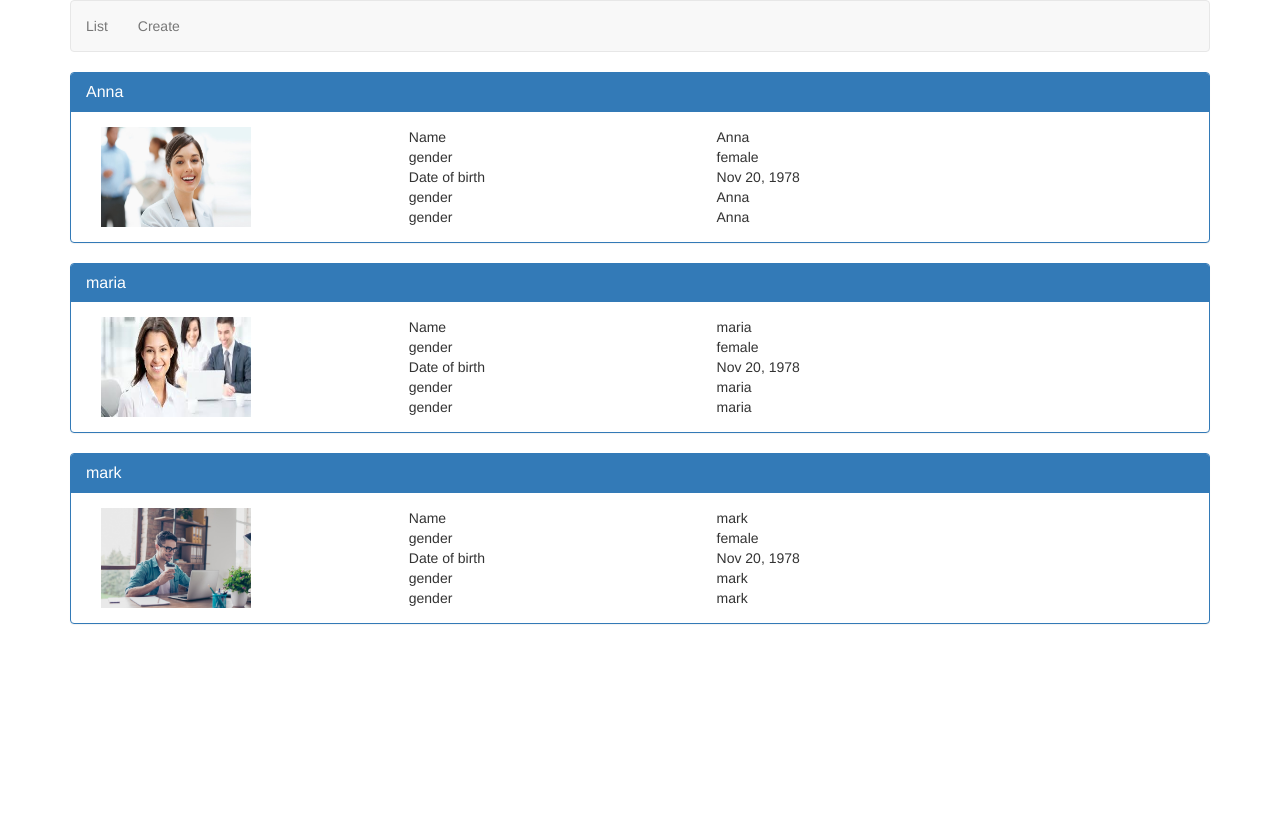
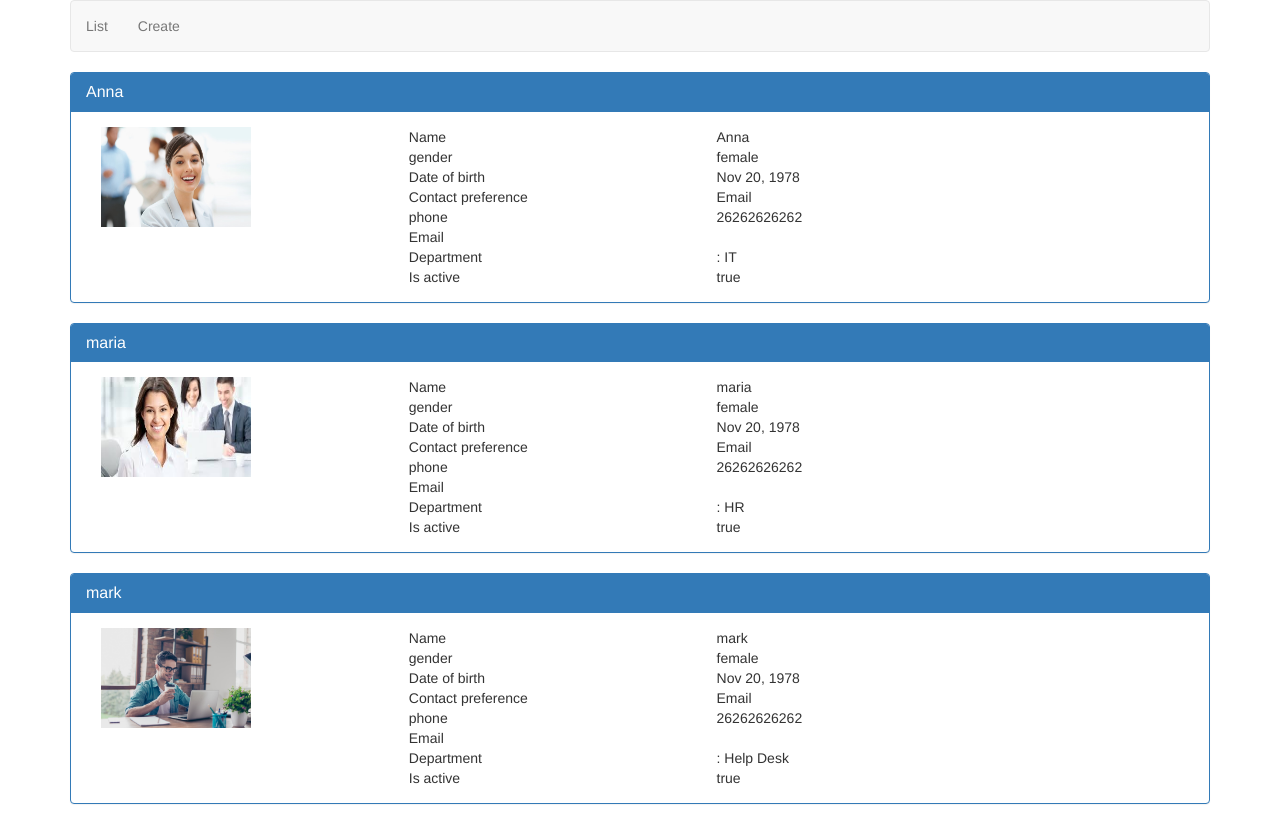
Before and after one commit to LeandroCarolino01/angular-crud, an Angular app: page /list in a window 1280 px wide. Before the commit the page ends 800 px from the top, so only its background shows below. Built offline with nearby package versions, Linux system fonts and the light colour scheme.

Commit message:
ng switch added

```diff
--- a/src/app/create-employee.component.html
+++ b/src/app/create-employee.component.html
@@ -1,15 +1,25 @@
-
-<form #employeeForm="ngForm" (ngSubmit)="saveEmployee(employee)">
-
+<form #employeeForm="ngForm" (ngSubmit)="saveEmployee()">
   <div class="panel panel-primary">
     <div class="panel-heading">
       <h3 class="panel-title">Create Employee</h3>
     </div>
 
     <div class="panel-body">
-      <div class="form-group" [class.has-error]="name.invalid && name.touched" [class.has-success]="name.valid">
+      <div
+        class="form-group"
+        [class.has-error]="name.invalid && name.touched"
+        [class.has-success]="name.valid"
+      >
         <label for="name" class="control-label">Name</label>
-        <input required id="name" [(ngModel)]="employee.name" name="name" type="text" class="form-control" #name="ngModel">
+        <input
+          required
+          id="name"
+          [(ngModel)]="employee.name"
+          name="name"
+          type="text"
+          class="form-control"
+          #name="ngModel"
+        />
         <span class="help-block" *ngIf="name.invalid && name.touched">
           name is required
         </span>
@@ -17,7 +27,16 @@
 
       <div class="form-group" [class.has-error]="email.invalid">
         <label for="email" class="control-label">Email</label>
-        <input [required]="contactPreference.value === 'email'" pattern="^[a-zA-Z0-9.!#$%&amp;’*+/=?^_`{|}~-]+@[a-zA-Z0-9-]+(?:\.[a-zA-Z0-9-]+)*$" id="email"  [(ngModel)]="employee.email" name="email" #email="ngModel" type="text" class="form-control">
+        <input
+          [required]="contactPreference.value === 'email'"
+          pattern="^[a-zA-Z0-9.!#$%&amp;’*+/=?^_`{|}~-]+@[a-zA-Z0-9-]+(?:\.[a-zA-Z0-9-]+)*$"
+          id="email"
+          [(ngModel)]="employee.email"
+          name="email"
+          #email="ngModel"
+          type="text"
+          class="form-control"
+        />
         <span class="help-block" *ngIf="email.errors?.required">
           email is required
         </span>
@@ -28,104 +47,193 @@
 
       <div class="form-group" [class.has-error]="phoneNumber.invalid">
         <label for="phoneNumber" class="control-label">Phone Number</label>
-        <input id="phoneNumber" [required]="contactPreference.value === 'phone'" #phoneNumber="ngModel" [(ngModel)]="employee.phoneNumber" name="phoneNumber" type="text" class="form-control">
+        <input
+          id="phoneNumber"
+          [required]="contactPreference.value === 'phone'"
+          #phoneNumber="ngModel"
+          [(ngModel)]="employee.phoneNumber"
+          name="phoneNumber"
+          type="text"
+          class="form-control"
+        />
         <span class="help-block" *ngIf="phoneNumber.errors?.required">
           Phone Number is required
         </span>
       </div>
 
-      <div class="form-group" [class.has-error]="contactPreference.touched && contactPreference.invalid">
-
+      <div
+        class="form-group"
+        [class.has-error]="
+          contactPreference.touched && contactPreference.invalid
+        "
+      >
         <label class="control-label">Contact Preference</label>
 
         <div class="form-control">
           <label class="radio-inline">
-            <input type="radio" required #contactPreference="ngModel" name="contactPreference" [(ngModel)]="employee.contactPreference" value="email">
+            <input
+              type="radio"
+              required
+              #contactPreference="ngModel"
+              name="contactPreference"
+              [(ngModel)]="employee.contactPreference"
+              value="email"
+            />
             Email
           </label>
           <label class="radio-inline">
-            <input type="radio"  required #contactPreference="ngModel" name="contactPreference" [(ngModel)]="employee.contactPreference" value="phone" >
+            <input
+              type="radio"
+              required
+              #contactPreference="ngModel"
+              name="contactPreference"
+              [(ngModel)]="employee.contactPreference"
+              value="phone"
+            />
             Phone
           </label>
         </div>
-        <span class="help-block" *ngIf="contactPreference.touched && contactPreference.invalid">Contact preference is required</span>
+        <span
+          class="help-block"
+          *ngIf="contactPreference.touched && contactPreference.invalid"
+          >Contact preference is required</span
+        >
         Contact Preference Selected value: {{ contactPreference.value }}
-
       </div>
 
-      <div class="form-group" [class.has-error]="gender.touched && gender.invalid">
-
+      <div
+        class="form-group"
+        [class.has-error]="gender.touched && gender.invalid"
+      >
         <label>Gender</label>
 
         <div class="form-control">
           <label for="gender" class="control-label">Gender</label>
           <label class="radio-inline">
-            <input type="radio" required #gender="ngModel" value="male" name="gender" [(ngModel)]="employee.gender">
+            <input
+              type="radio"
+              required
+              #gender="ngModel"
+              value="male"
+              name="gender"
+              [(ngModel)]="employee.gender"
+            />
             Male
           </label>
           <label class="radio-inline">
-            <input type="radio" required #gender="ngModel" value="female" name="gender" [(ngModel)]="employee.gender">
+            <input
+              type="radio"
+              required
+              #gender="ngModel"
+              value="female"
+              name="gender"
+              [(ngModel)]="employee.gender"
+            />
             Female
           </label>
         </div>
-        <span class="help-block" *ngIf="gender.touched && gender.invalid">Gender is required</span>
+        <span class="help-block" *ngIf="gender.touched && gender.invalid"
+          >Gender is required</span
+        >
       </div>
 
       <div class="form-group">
-
         <div class="form-control">
           <label class="checkbox-inline control-label">
-            <input type="checkbox" value="isActive" name="isActive" [(ngModel)]="employee.isActive">
+            <input
+              type="checkbox"
+              value="isActive"
+              name="isActive"
+              [(ngModel)]="employee.isActive"
+            />
             Is Active
           </label>
         </div>
       </div>
 
-      <div class="form-group" [class.has-error]="department.touched && department.invalid">
-          <label for="department" class="control-label">
-            Department
-          </label>
-          <select id="department" appSelectValidator="select" #department="ngModel" name="department" [(ngModel)]="employee.department" class="form-control">
+      <div
+        class="form-group"
+        [class.has-error]="department.touched && department.invalid"
+      >
+        <label for="department" class="control-label"> Department </label>
+        <select
+          id="department"
+          appSelectValidator="select"
+          #department="ngModel"
+          name="department"
+          [(ngModel)]="employee.department"
+          class="form-control"
+        >
           <option value="select">Select Department</option>
           <option *ngFor="let dept of departments" [value]="dept.id">
-             {{dept.name}}
+            {{ dept.name }}
           </option>
         </select>
-          <span class="help-block" *ngIf="department.touched && department.errors?.defaultSelected">Department is required</span>
+        <span
+          class="help-block"
+          *ngIf="department.touched && department.errors?.defaultSelected"
+          >Department is required</span
+        >
       </div>
 
       <div class="row">
         <div class="form-group col-md-5">
           <label for="dateOfBirth">Date of Birth</label>
-          <input id="dateOfBirth"  [(ngModel)]="employee.dateOfBirth" name="dateOfBirth" type="text" bsDatepicker [bsConfig]="datePickersConfig" class="form-control">
+          <input
+            id="dateOfBirth"
+            [(ngModel)]="employee.dateOfBirth"
+            name="dateOfBirth"
+            type="text"
+            bsDatepicker
+            [bsConfig]="datePickersConfig"
+            class="form-control"
+          />
         </div>
       </div>
 
       <div class="form-group">
         <label for="photoPath">Photo Path</label>
-        <input id="photoPath"  [(ngModel)]="employee.photoPath" name="photoPath" type="text" class="form-control">
+        <input
+          id="photoPath"
+          [(ngModel)]="employee.photoPath"
+          name="photoPath"
+          type="text"
+          class="form-control"
+        />
       </div>
 
       <div class="form-group">
-        <button type="button" (click)="togglePhotoPreview()" class="btn btn-primary">
-          {{ previewPhoto? "Hide ": "Show "}} Preview
+        <button
+          type="button"
+          (click)="togglePhotoPreview()"
+          class="btn btn-primary"
+        >
+          {{ previewPhoto ? "Hide " : "Show " }} Preview
         </button>
       </div>
 
       <div class="form-group">
-        <img [src]="employee.photoPath" height="200" width="200" *ngIf="previewPhoto">
+        <img
+          [src]="employee.photoPath"
+          height="200"
+          width="200"
+          *ngIf="previewPhoto"
+        />
       </div>
-
-
-
     </div>
     <div class="panel-footer">
-      <button type="submit" class="btn btn-primary" [disabled]="employeeForm.invalid">Save</button>
+      <button
+        type="submit"
+        class="btn btn-primary"
+        [disabled]="employeeForm.invalid"
+      >
+        Save
+      </button>
     </div>
   </div>
 </form>
 
 {{ employeeForm.value | json }}
-<br>
-<br>
+<br />
+<br />
 our employee model : {{ employee | json }}
--- a/src/app/employees/employee.service.ts
+++ b/src/app/employees/employee.service.ts
@@ -11,7 +11,7 @@ export class EmployeeService {
       contactPreference: 'Email',
       phoneNumber: 26262626262,
       dateOfBirth: new Date('11/20/1978'),
-      department: 'hr',
+      department: '3',
       isActive: true,
       photoPath: 'assets/images/person1.jpg',
       password: '',
@@ -24,7 +24,7 @@ export class EmployeeService {
       contactPreference: 'Email',
       phoneNumber: 26262626262,
       dateOfBirth: new Date('11/20/1978'),
-      department: 'hr',
+      department: '2',
       isActive: true,
       photoPath: 'assets/images/person2.jpg',
       password: '',
@@ -37,7 +37,7 @@ export class EmployeeService {
       contactPreference: 'Email',
       phoneNumber: 26262626262,
       dateOfBirth: new Date('11/20/1978'),
-      department: 'hr',
+      department: '1',
       isActive: true,
       photoPath: 'assets/images/person3.jpg',
       password: '',
@@ -49,4 +49,8 @@ export class EmployeeService {
     return this.listEmployees;
   }
 
+  save(employee: Employee) {
+    this.listEmployees.push(employee);
+  }
+
 }
--- a/src/app/employees/list-employees.component.html
+++ b/src/app/employees/list-employees.component.html
@@ -35,18 +35,47 @@
           </div>
           <div class="row">
             <div class="col-xs-6">
-              gender
+              Contact preference
             </div>
             <div class="col-xs-6">
-              {{ employee.name}}
+              {{ employee.contactPreference}}
             </div>
           </div>
           <div class="row">
             <div class="col-xs-6">
-              gender
+              phone
             </div>
             <div class="col-xs-6">
-              {{ employee.name}}
+              {{ employee.phoneNumber}}
+            </div>
+          </div>
+          <div class="row">
+            <div class="col-xs-6">
+              Email
+            </div>
+            <div class="col-xs-6">
+              {{ employee.email}}
+            </div>
+          </div>
+          <div class="row">
+            <div class="col-xs-6">
+              Department
+            </div>
+            <div class="col-xs-6" [ngSwitch]="employee.department">
+              :
+              <span *ngSwitchCase="1">Help Desk</span>
+              <span *ngSwitchCase="2">HR</span>
+              <span *ngSwitchCase="3">IT</span>
+              <span *ngSwitchCase="4">N/A</span>
+              <span *ngSwitchDefault>N/A</span>
+            </div>
+          </div>
+          <div class="row">
+            <div class="col-xs-6">
+              Is active
+            </div>
+            <div class="col-xs-6">
+              {{ employee.isActive}}
             </div>
           </div>
         </div>
```
Also changed, not shown: src/app/create-employee.component.ts (+7 -3 lines). Lines whose indentation alone changed are shown as unchanged.
